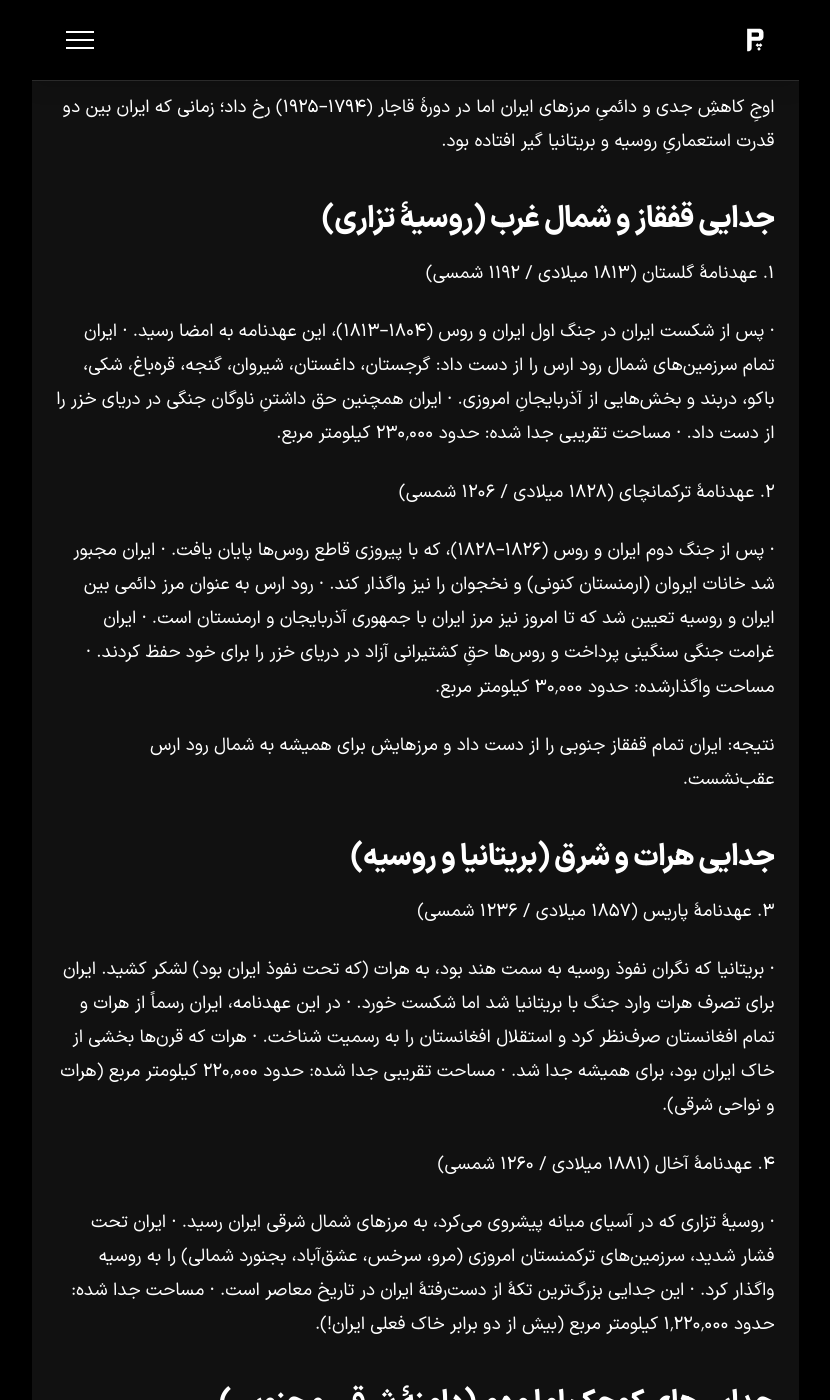
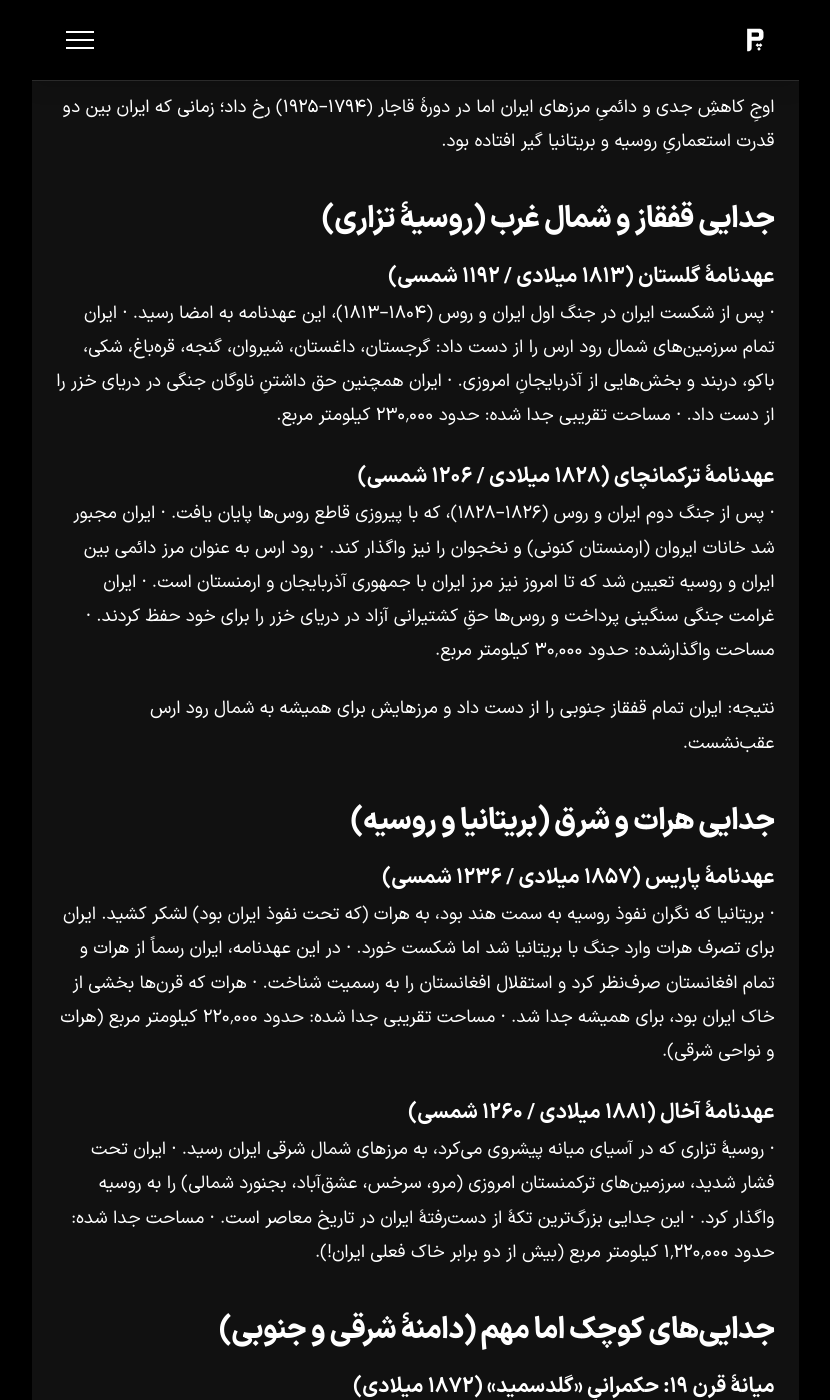
Before and after one commit to darkblog/darkblog.github.io, a Jekyll site: the page built from _posts/2026-8-30-205.md, in a window 1280 px wide and 1400 px high, scrolled down 1676 px. Shown: the whole window, without its empty margins (225-1055 px from the left). Built offline with Jekyll 4.4.1, drawn with Linux system fonts in a browser that asks for light colours; some of the changed text lies outside the part shown.

Commit message:
Update 2026-8-30-205.md

```diff
--- a/_posts/2026-8-30-205.md
+++ b/_posts/2026-8-30-205.md
@@ -14,14 +14,14 @@ image: /blog/iran-marz.jpg
 
 ## جدایی قفقاز و شمال غرب (روسیهٔ تزاری)
 
-۱. عهدنامهٔ گلستان (۱۸۱۳ میلادی / ۱۱۹۲ شمسی)
+### عهدنامهٔ گلستان (۱۸۱۳ میلادی / ۱۱۹۲ شمسی)
 
 · پس از شکست ایران در جنگ اول ایران و روس (۱۸۰۴–۱۸۱۳)، این عهدنامه به امضا رسید.
 · ایران تمام سرزمین‌های شمال رود ارس را از دست داد: گرجستان، داغستان، شیروان، گنجه، قره‌باغ، شکی، باکو، دربند و بخش‌هایی از آذربایجانِ امروزی.
 · ایران همچنین حق داشتنِ ناوگان جنگی در دریای خزر را از دست داد.
 · مساحت تقریبی جدا شده: حدود ۲۳۰٬۰۰۰ کیلومتر مربع.
 
-۲. عهدنامهٔ ترکمانچای (۱۸۲۸ میلادی / ۱۲۰۶ شمسی)
+### عهدنامهٔ ترکمانچای (۱۸۲۸ میلادی / ۱۲۰۶ شمسی)
 
 · پس از جنگ دوم ایران و روس (۱۸۲۶–۱۸۲۸)، که با پیروزی قاطع روس‌ها پایان یافت.
 · ایران مجبور شد خانات ایروان (ارمنستان کنونی) و نخجوان را نیز واگذار کند.
@@ -33,14 +33,14 @@ image: /blog/iran-marz.jpg
 
 ## جدایی هرات و شرق (بریتانیا و روسیه)
 
-۳. عهدنامهٔ پاریس (۱۸۵۷ میلادی / ۱۲۳۶ شمسی)
+### عهدنامهٔ پاریس (۱۸۵۷ میلادی / ۱۲۳۶ شمسی)
 
 · بریتانیا که نگران نفوذ روسیه به سمت هند بود، به هرات (که تحت نفوذ ایران بود) لشکر کشید. ایران برای تصرف هرات وارد جنگ با بریتانیا شد اما شکست خورد.
 · در این عهدنامه، ایران رسماً از هرات و تمام افغانستان صرف‌نظر کرد و استقلال افغانستان را به رسمیت شناخت.
 · هرات که قرن‌ها بخشی از خاک ایران بود، برای همیشه جدا شد.
 · مساحت تقریبی جدا شده: حدود ۲۲۰٬۰۰۰ کیلومتر مربع (هرات و نواحی شرقی).
 
-۴. عهدنامهٔ آخال (۱۸۸۱ میلادی / ۱۲۶۰ شمسی)
+### عهدنامهٔ آخال (۱۸۸۱ میلادی / ۱۲۶۰ شمسی)
 
 · روسیهٔ تزاری که در آسیای میانه پیشروی می‌کرد، به مرزهای شمال شرقی ایران رسید.
 · ایران تحت فشار شدید، سرزمین‌های ترکمنستان امروزی (مرو، سرخس، عشق‌آباد، بجنورد شمالی) را به روسیه واگذار کرد.
```
Also changed, not shown: other parts of _posts/2026-8-30-205.md (+2 -2 lines).
